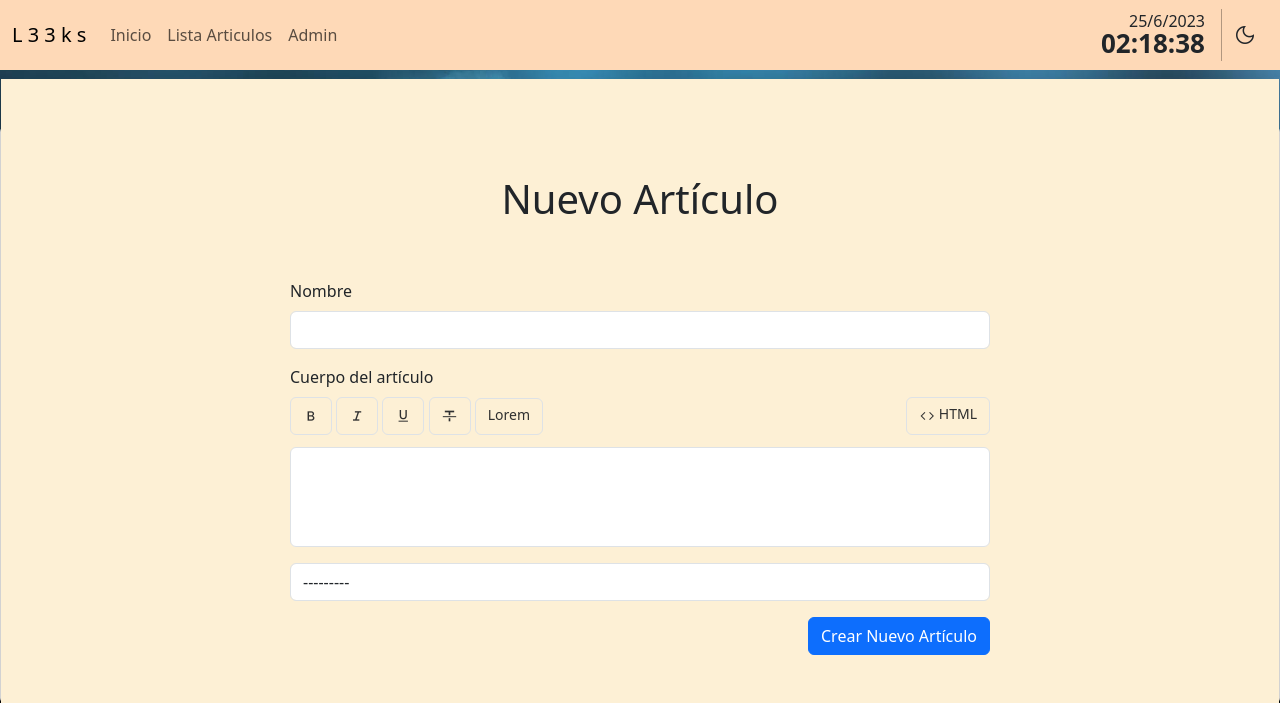
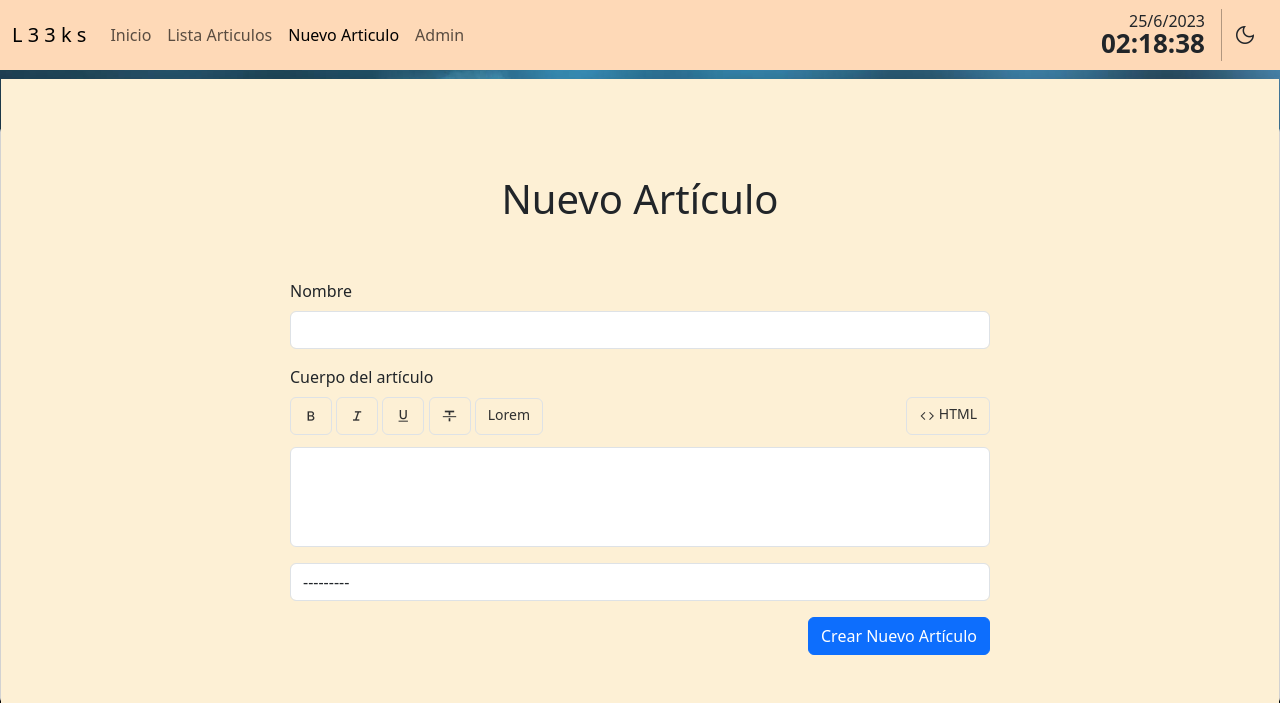
Before and after one commit to F-Gali/duoc3, a Django app: page /crud/articulos/nuevo/ in a window 1280 px wide. Shown: the top 703 px of the page. Run offline with Django 4.2, Linux system fonts and the light colour scheme; data that the repository does not hold is empty.

Commit message:
Agregar articulo en el Navbar del crud

```diff
--- a/crud/templates/crud/base.html
+++ b/crud/templates/crud/base.html
@@ -36,6 +36,9 @@
                     </li>
                     <li>
                         <a class="nav-link {% block lista %}{% endblock %}" href="{% url 'lista-articulos' %}">Lista Articulos</a>
+                    </li>
+                    <li>
+                        <a class="nav-link {% block agregar %}{% endblock %}" href="{% url 'crear-articulo' %}">Nuevo Articulo</a>
                     </li>
                     <li>
                         <a class="nav-link" href="{% url 'admin:index' %}">Admin</a>
--- a/crud/templates/crud/nuevo_articulo.html
+++ b/crud/templates/crud/nuevo_articulo.html
@@ -3,7 +3,7 @@
 {% block title %}Nuevo Articulo{% endblock %}
 
 {% load static %}
-
+{% block agregar%}active{% endblock%}
 {% block first_content %}
 
 <h1>Nuevo Articulo</h1>
```
